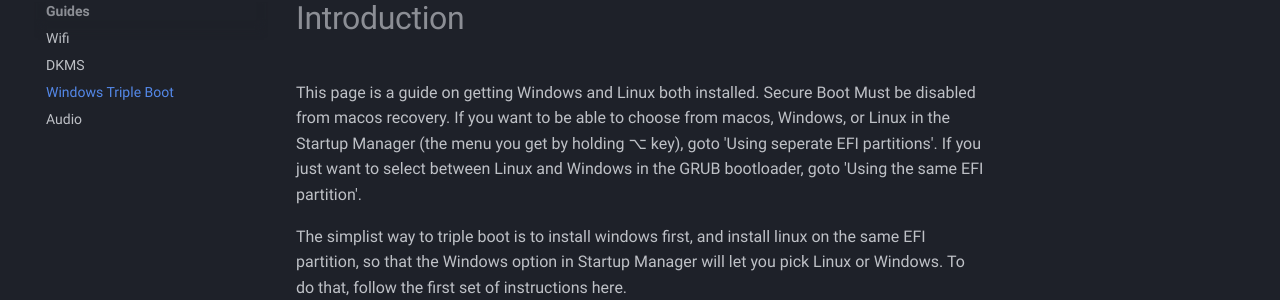
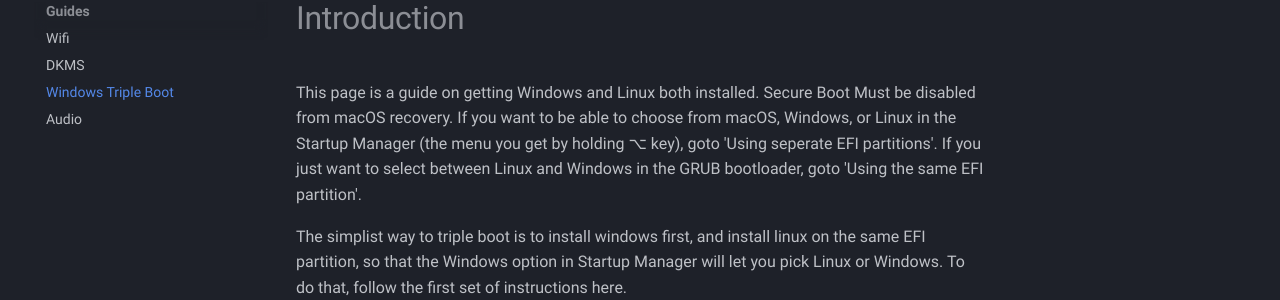
Before and after one commit to t2linux/wiki, an MkDocs documentation site: the page built from docs/guides/windows.md, in a window 1280 px wide and 1400 px high. Shown: the part 148-448 px from the top of the window. Built offline with MkDocs 1.6.1 and Material for MkDocs 9.7.7, drawn with Linux system fonts in a browser that asks for light colours; comment, search, counter and statistics services are not loaded; some of the changed text lies outside the part shown.

Commit message:
Everywhere: Adjusted spelling of "macOS"
I should add a linter check for this

```diff
--- a/docs/guides/windows.md
+++ b/docs/guides/windows.md
@@ -1,6 +1,6 @@
 # Introduction
 
-This page is a guide on getting Windows and Linux both installed. Secure Boot Must be disabled from macos recovery. If you want to be able to choose from macos, Windows, or Linux in the Startup Manager (the menu you get by holding ⌥ key), goto 'Using seperate EFI partitions'. If you just want to select between Linux and Windows in the GRUB bootloader, goto 'Using the same EFI partition'.
+This page is a guide on getting Windows and Linux both installed. Secure Boot Must be disabled from macOS recovery. If you want to be able to choose from macOS, Windows, or Linux in the Startup Manager (the menu you get by holding ⌥ key), goto 'Using seperate EFI partitions'. If you just want to select between Linux and Windows in the GRUB bootloader, goto 'Using the same EFI partition'.
 
 The simplist way to triple boot is to install windows first, and install linux on the same EFI partition, so that the Windows option in Startup Manager will let you pick Linux or Windows. To do that, follow the first set of instructions here.
 
@@ -26,7 +26,7 @@ The simplist way to triple boot is to install windows first, and install linux o
 
 1. Make sure that your linux partitions are not labled as `Microsoft Basic Data`, if they are, Bootcamp Assistant will think windows is already installed. To fix this, go to Linux and do `sudo cfdisk /dev/nvme0n1` and change the type of your linux partitions to `Linux Filesystem`.
 2. Install Windows normaly with Bootcamp. Windows will replace your Linux boot option.
-3. Boot into macos.
+3. Boot into macOS.
 4. `sudo diskutil mount disk0s1`
 5. Go to `/Volumes/EFI/efi`
 6. In this folder there will be a `Microsoft` folder, an `Apple` folder, one with your distro's name or just `GRUB`, and one called `Boot`. The `Boot` folder will have a file named `bootx64.efi`, rename this to `windows_bootx64.efi`
@@ -43,7 +43,7 @@ The simplist way to triple boot is to install windows first, and install linux o
 	3. We've now changed the GRUB Bootloader settings, but we now need to update GRUB to apply these changes. Type in ``sudo update-grub`` and hit enter. After the command is done, you're finished.
 10. You should now be able to boot either Windows or Linux from the GRUB bootloader.
 
-It may be possible to skip steps 5-8 by doing the following command in macos: `sudo sh -c "bless --mount /Volumes/EFI --setBoot --file /Volumes/EFI/efi/$(ls|grep -i -e microsoft -e boot -e apple -v)/grubx64.efi --shortform"` This might not prevent step 8 from being needed.
+It may be possible to skip steps 5-8 by doing the following command in macOS: `sudo sh -c "bless --mount /Volumes/EFI --setBoot --file /Volumes/EFI/efi/$(ls|grep -i -e microsoft -e boot -e apple -v)/grubx64.efi --shortform"` This might not prevent step 8 from being needed.
 
 # Using seperate EFI partitions
 
```
Also changed, not shown: docs/guides/audio-config.md (+1 -1 lines).
